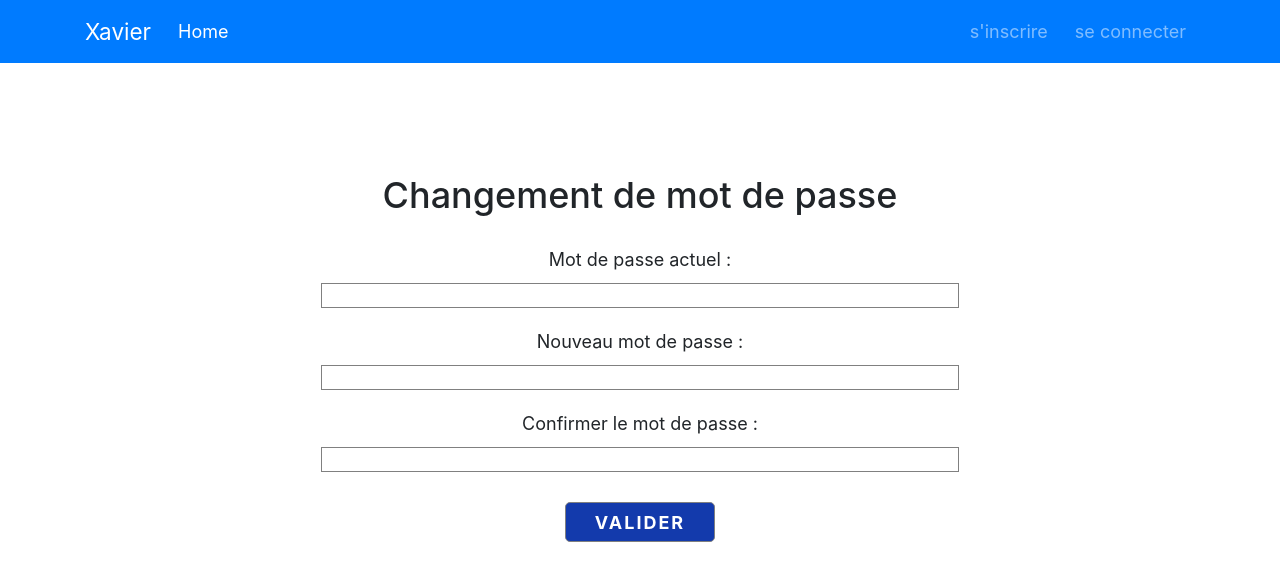
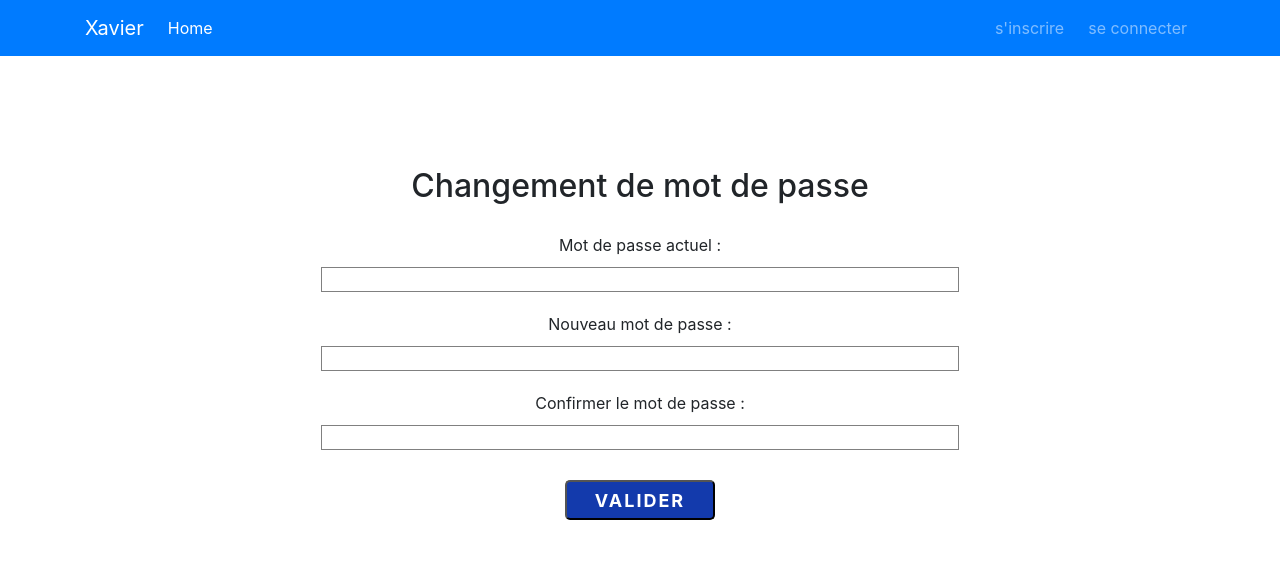
Before and after one commit to pTutoreXavier/Xavier, a PHP site: template ressources/views/profil/profilUpdatePass.twig in a window 1280 px wide. Shown: the top 581 px of the page. Run offline with PHP 8.4, Linux system fonts and the light colour scheme; the template is opened without the code that fills it, so the values that code supplies are empty; some libraries are stand-ins or nearby versions.

Commit message:
Enlever CSS global, refonte css profil

```diff
--- a/public/style/css/profil.css
+++ b/public/style/css/profil.css
@@ -9,9 +9,42 @@ $cols: dans une grille de x colonnes
 	box-sizing: border-box;
 }*/
 /* Début Profil */
+.inputProfiltext {
+  box-sizing: border-box;
+  border: 1px solid gray;
+}
+
+.inputProfiltext:focus {
+  border-color: #133AAC;
+}
+
+.inputProfilSubmit[type=submit] {
+  cursor: pointer;
+  background-color: #133AAC;
+  color: white;
+  width: 150px;
+  height: 40px;
+  border-radius: 5px;
+  transition: all 0.5s;
+  text-transform: uppercase;
+  font-weight: bold;
+  letter-spacing: 2px;
+  font-size: 18px;
+}
+
+.inputProfilSubmit[type=submit]:hover {
+  box-shadow: 0px 5px 5px gray;
+}
+
+#h2profil {
+  text-align: center;
+}
+
 #fieldsetMesInformations, #fieldsetInfoCompte {
   width: 80.4%;
   margin-left: 9.8%;
+  padding: 10px;
+  box-shadow: 10px 5px 5px gray;
 }
 
 #fieldsetMesInformations {
--- a/public/style/css/style.css
+++ b/public/style/css/style.css
@@ -1,5 +1,5 @@
 @charset "UTF-8";
-/* D├®but r├®gle g├®n├®ral CSS */
+/* Début régle général CSS */
 /*
 $cols: dans une grille de x colonnes
 */
@@ -9,50 +9,6 @@ $cols: dans une grille de x colonnes
 	margin-bottom: 5px;
 	box-sizing: border-box;
 }*/
-html {
-  font-family: Verdana;
-  color: black;
-  font-size: 18px;
-  margin: 0;
-  padding: 0; }
-
-a {
-  color: black;
-  text-decoration: none; }
-
-a:hover {
-  color: #133AAC; }
-
-h2 {
-  text-align: center; }
-
-fieldset {
-  padding: 10px;
-  box-shadow: 10px 5px 5px gray; }
-
-input {
-  box-sizing: border-box;
-  border: 1px solid gray; }
-
-input:focus {
-  border-color: #133AAC; }
-
-input[type="submit"] {
-  cursor: pointer;
-  background-color: #133AAC;
-  color: white;
-  width: 150px;
-  height: 40px;
-  border-radius: 5px;
-  transition: all 0.5s;
-  text-transform: uppercase;
-  font-weight: bold;
-  letter-spacing: 2px;
-  font-size: 18px; }
-
-input[type="submit"]:hover {
-  box-shadow: 0px 5px 5px gray; }
-
-/* Fin r├®gle g├®n├®ral CSS */
+/* Fin régle général CSS */
 
 /*# sourceMappingURL=style.css.map */
--- a/public/style/sass/profil.sass
+++ b/public/style/sass/profil.sass
@@ -3,8 +3,38 @@ $primary-color: #133AAC
 
 /* Début Profil */
 
+.inputProfiltext
+	box-sizing : border-box
+	border : 1px solid gray
+
+.inputProfiltext:focus
+	border-color : $primary-color
+
+.inputProfilSubmit[type="submit"]
+	cursor : pointer
+	background-color : $primary-color
+	color : white
+	width : 150px
+	height : 40px
+	border-radius : 5px
+	transition : all 0.5s
+	text-transform: uppercase
+	font-weight : bold
+	letter-spacing : 2px
+	font-size : 18px
+
+.inputProfilSubmit[type="submit"]:hover
+	box-shadow : 0px 5px 5px gray
+
+
+#h2profil
+	text-align : center
+
+
 #fieldsetMesInformations, #fieldsetInfoCompte
 	@include grille(12, 1.6%, 1, 10)
+	padding : 10px
+	box-shadow : 10px 5px 5px gray
 
 #fieldsetMesInformations
 		display : flex
--- a/public/style/sass/style.sass
+++ b/public/style/sass/style.sass
@@ -3,47 +3,9 @@
 @import "_grille"
 $primary-color: #133AAC
 
-html
-	font-family : Verdana
-	color : black
-	font-size : 18px
-	margin : 0
-	padding : 0
-a
-	color : black
-	text-decoration : none
 
-a:hover
-	color : $primary-color
 
-h2
-	text-align : center
 
-fieldset
-	padding : 10px
-	box-shadow : 10px 5px 5px gray
 
-input
-	box-sizing : border-box
-	border : 1px solid gray
-
-input:focus
-	border-color : $primary-color
-
-input[type="submit"]
-	cursor : pointer
-	background-color : $primary-color
-	color : white
-	width : 150px
-	height : 40px
-	border-radius : 5px
-	transition : all 0.5s
-	text-transform: uppercase
-	font-weight : bold
-	letter-spacing : 2px
-	font-size : 18px
-
-input[type="submit"]:hover
-	box-shadow : 0px 5px 5px gray
 
 /* Fin régle général CSS */
--- a/ressources/views/profil/profil.twig
+++ b/ressources/views/profil/profil.twig
@@ -1,6 +1,6 @@
 {% extends 'templates/app.twig' %}
 {% block content %}
-<h2>Mon compte</h2>
+<h2 id="h2profil">Mon compte</h2>
 <fieldset id="fieldsetMesInformations">
 	<legend>Mes informations</legend>
 	<div id="pictureAvatar">
@@ -10,7 +10,7 @@
 	<div id="divMesInformations">
 		Nom : {{ nom }}<br />
 		Prenom : {{ prenom }}<br />
-		Date de naissance : {{dateNaissance}}<br />
+		Date de naissance : {{ dateNaissance }}<br />
 		Mail : {{ mail }}<br /><br />
 		<a href='profil/updateMail'>Modifier Adresse email</a><br />
 		<a href='profil/updatePass'>Modifier mot de passe</a><br />
--- a/ressources/views/profil/profilUpdateMail.twig
+++ b/ressources/views/profil/profilUpdateMail.twig
@@ -3,9 +3,9 @@
 
 <form method="POST" action="checkMail" id="formUpdateMail">
 	<h2>Changement d'adresse email</h2>
-	<span>Nouvelle adresse mail : </span><input type="mail" id="mail" name="mail" required="required">
-	<span>Confirmer l'adresse mail : </span><input type="mail" id="mail2" name="mail2" required="required">
-	<input type="submit" name='valide' value="valider">
+	<span>Nouvelle adresse mail : </span><input class="inputProfiltext" type="mail" id="mail" name="mail" required="required">
+	<span>Confirmer l'adresse mail : </span><input class="inputProfiltext" type="mail" id="mail2" name="mail2" required="required">
+	<input class="inputProfilSubmit" type="submit" name='valide' value="valider">
 </form>
 
 {% endblock %}
--- a/ressources/views/profil/profilUpdatePass.twig
+++ b/ressources/views/profil/profilUpdatePass.twig
@@ -2,10 +2,10 @@
 {% block content %}
 <form method="POST" action="checkPass" id="formUpdatePass">
 	<h2>Changement de mot de passe</h2>
-	<span>Mot de passe actuel : </span><input type="password" id="currentPass" name="currentPass" required="required">
-	<span>Nouveau mot de passe : </span><input type="password" id="newPass" name="newPass" required="required">
-	<span>Confirmer le mot de passe : </span><input type="password" id="newPass2" name="newPass2" required="required">
-	<input type="submit" name='valide' value="valider">
+	<span>Mot de passe actuel : </span><input class="inputProfiltext" type="password" id="currentPass" name="currentPass" required="required">
+	<span>Nouveau mot de passe : </span><input class="inputProfiltext" type="password" id="newPass" name="newPass" required="required">
+	<span>Confirmer le mot de passe : </span><input class="inputProfiltext" type="password" id="newPass2" name="newPass2" required="required">
+	<input class="inputProfilSubmit" type="submit" name='valide' value="valider">
 </form>
 
 {% endblock %}
--- a/ressources/views/profil/profilUpdateProfilPicture.twig
+++ b/ressources/views/profil/profilUpdateProfilPicture.twig
@@ -24,14 +24,14 @@
 		<label><input type="radio" name="profilPicture" value="16"><img id="imgAvatar" src="../../ressources/views/avatar/16.png"></label>
 		<label><input type="radio" name="profilPicture" value="17"><img id="imgAvatar" src="../../ressources/views/avatar/17.png"></label>
 		<label><input type="radio" name="profilPicture" value="18"><img id="imgAvatar" src="../../ressources/views/avatar/18.png"></label><br /><br />
-		<input type="submit" value="Valider" style="margin-bottom: 20px;">
+		<input class="inputProfilSubmit" type="submit" value="Valider" style="margin-bottom: 20px;">
 	</form>
 	</fieldset>
 	<fieldset id="formUpdatePictureUpload">
 	<form method="POST" action="checkProfilPictureUpload" enctype="multipart/form-data">
 		<h2>Choisir une photo</h2><br />
 		<input type="file" name="picture" required/><br /><br />
-		<input type="submit" value="Valider">
+		<input class="inputProfilSubmit" type="submit" value="Valider">
 
 		{{ csrf.field | raw }}
 
```
Also changed, not shown: app/controllers/profilController.php (+8 -8 lines), ressources/views/avatar/custom/18bdcf1a6a4b2708b5b9e905c03b8a3c.png (added), ressources/views/avatar/custom/b6ee2ca57b63ba2ccecce82073d0abe9.png (added), 2 other files.
